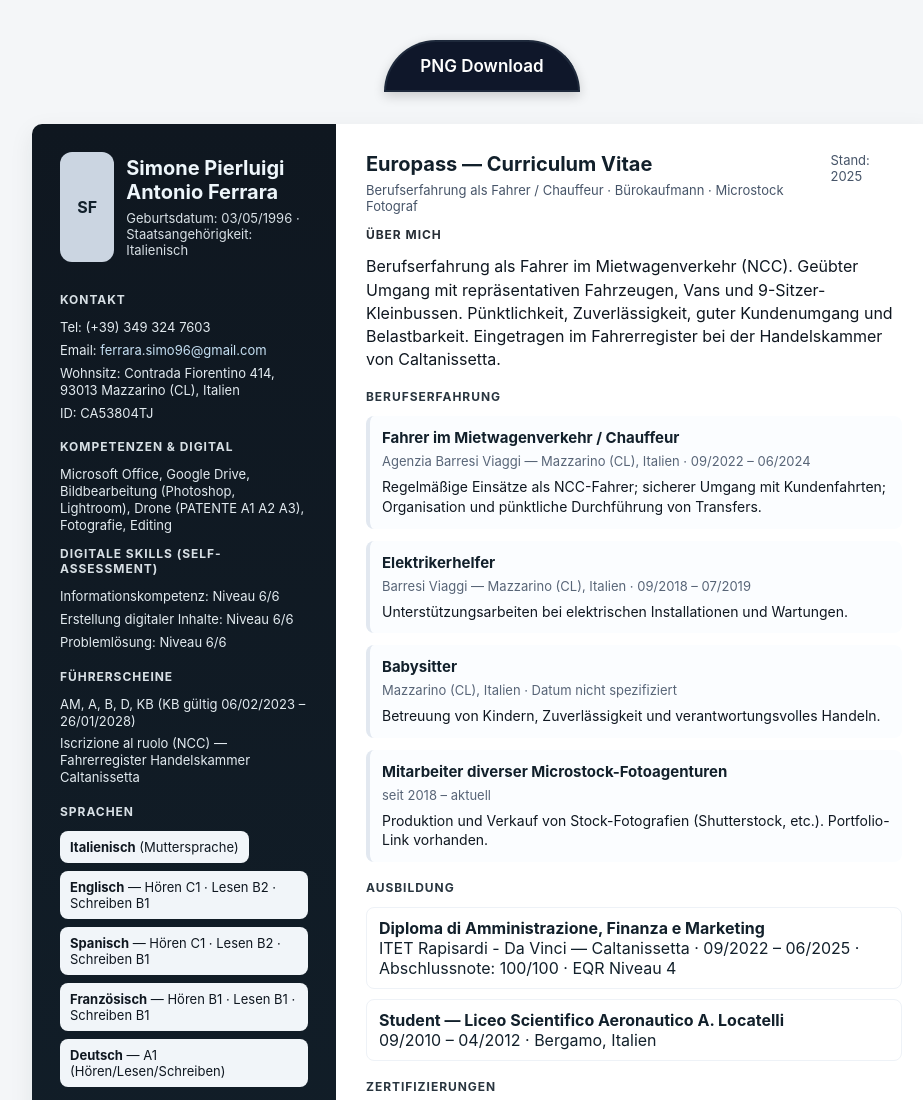
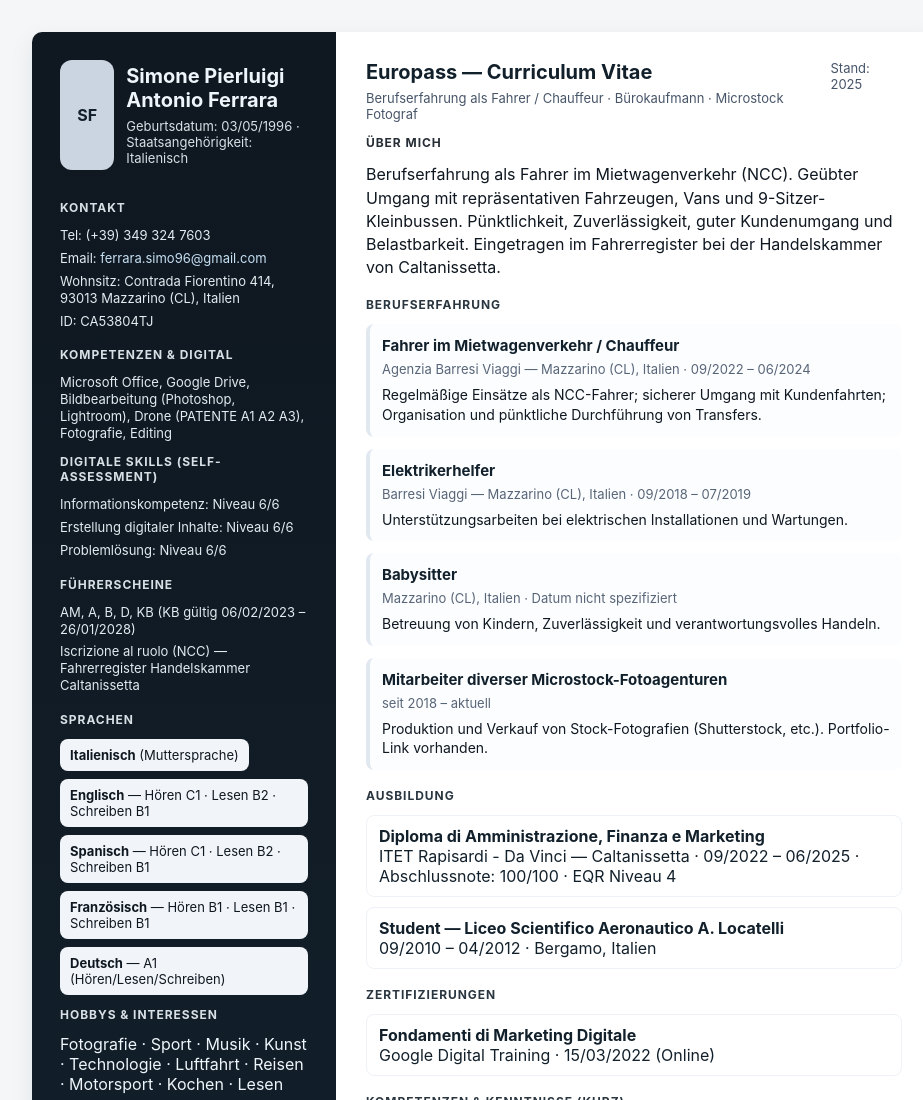
Before and after one commit to Simone-Pierluigi-Antonio-Ferrara/Professional-experience, a plain HTML site: page Index.HTML in a window 1280 px wide. Shown: the top 1100 px of the page, without its empty margins (158-1081 px from the left). Drawn offline with Linux system fonts and the light colour scheme.

Commit message:
Remove CV download button from Index.HTMLjj
Removed download button for CV in the HTML file.

```diff
--- a/Index.HTML
+++ b/Index.HTML
@@ -1,4 +1,3 @@
-
 <!doctype html>
 <html lang="de">
 <head>
@@ -66,35 +65,7 @@
   </style>
 </head>
 <body>
-<!-- Botón semicircular de descarga -->
-<div style="
-    display: flex;
-    justify-content: center;
-    margin-top: 40px;
-">
 
-    <a href="https://github.com/Simone-Pierluigi-Antonio-Ferrara/Professional-experience/raw/8db463b005cb0232709c99c705ec9392e7e66bab/CV%20Simone%20DE.pdf"
-       download="CV-Simone-PNG"
-       style="
-          display: inline-block;
-          padding: 14px 34px;
-          background: #0f172a;
-          color: white;
-          font-size: 17px;
-          font-weight: 600;
-          border-radius: 80px 80px 0 0; /* Semicírculo */
-          text-decoration: none;
-          box-shadow: 0px 4px 12px rgba(0,0,0,0.18);
-          border: 2px solid #1e293b;
-          transition: 0.25s ease;
-       "
-       onmouseover="this.style.background='#1e293b'; this.style.transform='translateY(-2px)'"
-       onmouseout="this.style.background='#0f172a'; this.style.transform='translateY(0)'"
-    >
-        PNG Download
-    </a>
-
-</div>
   <div class="container" role="main" aria-label="Curriculum Vitae Simone Ferrara">
     <!-- SIDEBAR -->
     <aside class="sidebar" aria-labelledby="profile-name">
```
